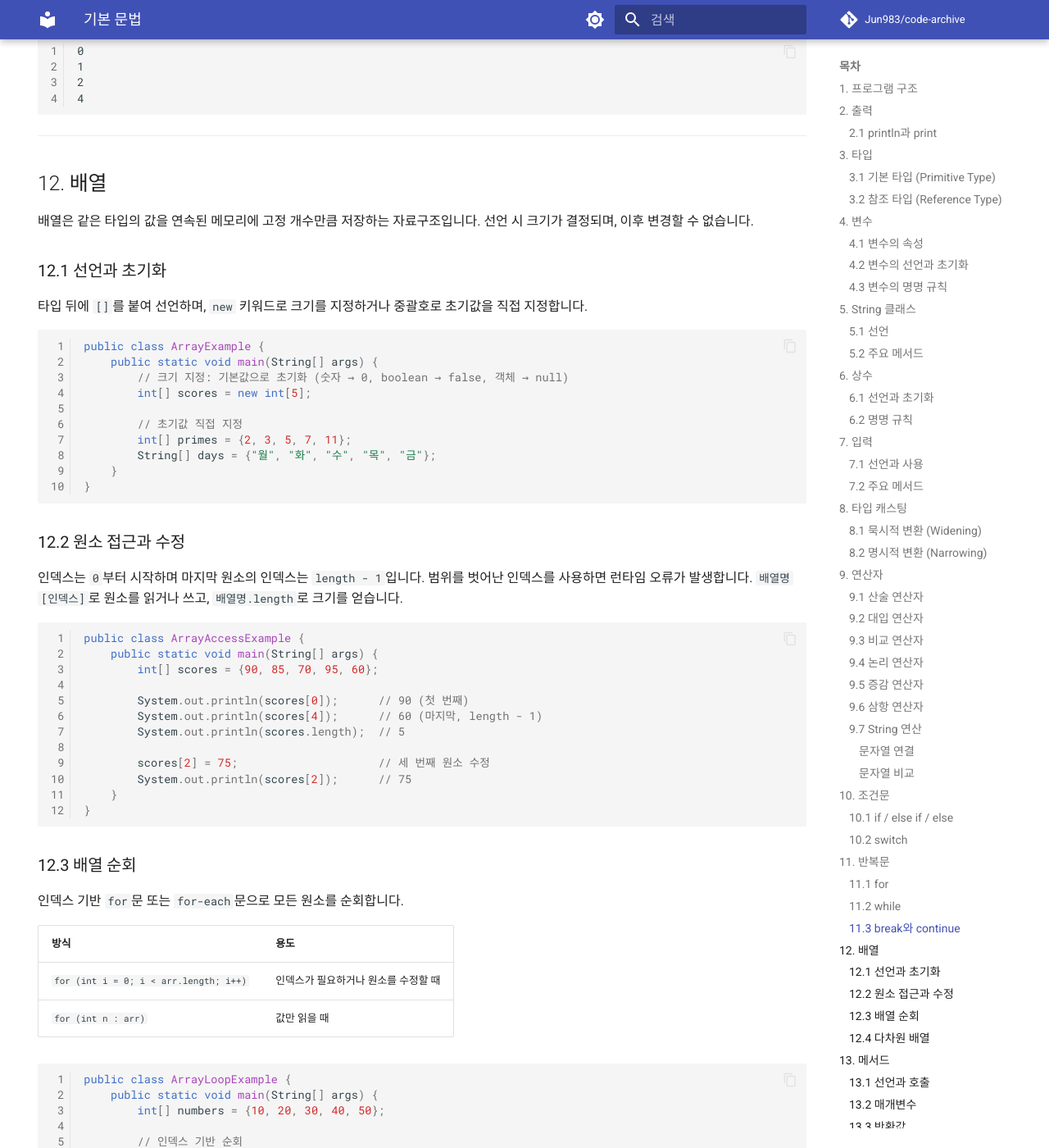
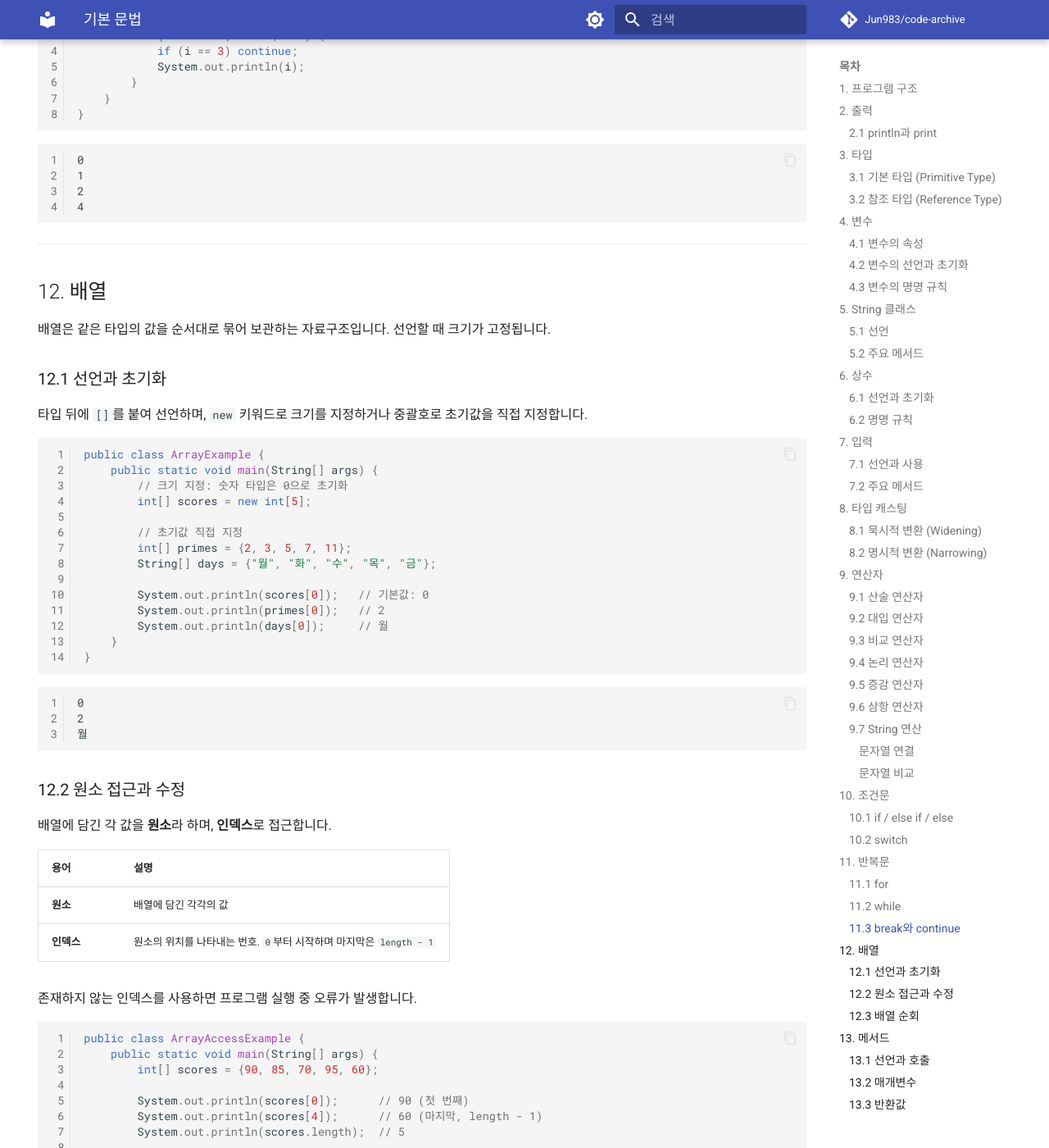
Before and after one commit to Jun983/code-archive, an MkDocs documentation site: the page built from docs/java/syntax.md, in a window 1280 px wide and 1400 px high, scrolled down 20902 px. Shown: the whole window at 82% size. Built offline with MkDocs 1.6.1 and Material for MkDocs 9.7.7, drawn with Linux system fonts in a browser that asks for light colours; comment, search, counter and statistics services are not loaded; some of the changed text lies outside the part shown.

Commit message:
docs(java): 배열·메서드 섹션 샘플 코드에 출력 블록 추가
Co-Authored-By: Claude Sonnet 4.6 <noreply@anthropic.com>

````diff
--- a/docs/java/syntax.md
+++ b/docs/java/syntax.md
@@ -167,8 +167,16 @@ public class NamingExample {
     public static void main(String[] args) {
         int maxRetryCount = 3;
         boolean isActive = true;
+
+        System.out.println(maxRetryCount);
+        System.out.println(isActive);
     }
 }
+```
+
+```
+3
+true
 ```
 
 ---
@@ -856,7 +864,7 @@ public class ContinueExample {
 
 ## 12. 배열
 
-배열은 같은 타입의 값을 연속된 메모리에 고정 개수만큼 저장하는 자료구조입니다. 선언 시 크기가 결정되며, 이후 변경할 수 없습니다.
+배열은 같은 타입의 값을 순서대로 묶어 보관하는 자료구조입니다. 선언할 때 크기가 고정됩니다.
 
 ### 12.1 선언과 초기화
 
@@ -865,19 +873,36 @@ public class ContinueExample {
 ```java
 public class ArrayExample {
     public static void main(String[] args) {
-        // 크기 지정: 기본값으로 초기화 (숫자 → 0, boolean → false, 객체 → null)
+        // 크기 지정: 숫자 타입은 0으로 초기화
         int[] scores = new int[5];
 
         // 초기값 직접 지정
         int[] primes = {2, 3, 5, 7, 11};
         String[] days = {"월", "화", "수", "목", "금"};
+
+        System.out.println(scores[0]);   // 기본값: 0
+        System.out.println(primes[0]);   // 2
+        System.out.println(days[0]);     // 월
     }
 }
 ```
 
+```
+0
+2
+월
+```
+
 ### 12.2 원소 접근과 수정
 
-인덱스는 `0`부터 시작하며 마지막 원소의 인덱스는 `length - 1`입니다. 범위를 벗어난 인덱스를 사용하면 런타임 오류가 발생합니다. `배열명[인덱스]`로 원소를 읽거나 쓰고, `배열명.length`로 크기를 얻습니다.
+배열에 담긴 각 값을 **원소**라 하며, **인덱스**로 접근합니다.
+
+| 용어 | 설명 |
+|------|------|
+| **원소** | 배열에 담긴 각각의 값 |
+| **인덱스** | 원소의 위치를 나타내는 번호. `0`부터 시작하며 마지막은 `length - 1` |
+
+존재하지 않는 인덱스를 사용하면 프로그램 실행 중 오류가 발생합니다.
 
 ```java
 public class ArrayAccessExample {
@@ -894,9 +919,16 @@ public class ArrayAccessExample {
 }
 ```
 
+```
+90
+60
+5
+75
+```
+
 ### 12.3 배열 순회
 
-인덱스 기반 `for`문 또는 `for-each`문으로 모든 원소를 순회합니다.
+인덱스 기반 `for`문 또는 `for-each`문으로 모든 원소를 순회합니다. `for-each`는 `for (타입 변수 : 배열)` 형태로, 인덱스 없이 값만 꺼낼 때 사용합니다.
 
 | 방식 | 용도 |
 |------|------|
@@ -921,32 +953,17 @@ public class ArrayLoopExample {
 }
 ```
 
-### 12.4 다차원 배열
-
-`[][]`로 2차원 배열을 선언합니다. 행·열 구조로 표나 격자를 표현할 때 사용합니다.
-
-```java
-public class TwoDArrayExample {
-    public static void main(String[] args) {
-        int[][] matrix = {
-            {1, 2, 3},
-            {4, 5, 6},
-            {7, 8, 9}
-        };
-
-        System.out.println(matrix[1][2]);  // 6 (2행 3열)
-
-        for (int[] row : matrix) {
-            for (int val : row) {
-                System.out.print(val + " ");
-            }
-            System.out.println();
-        }
-        // 1 2 3
-        // 4 5 6
-        // 7 8 9
-    }
-}
+```
+0: 10
+1: 20
+2: 30
+3: 40
+4: 50
+10
+20
+30
+40
+50
 ```
 
 ---
@@ -974,6 +991,11 @@ public class MethodExample {
 }
 ```
 
+```
+안녕하세요!
+안녕하세요!
+```
+
 ### 13.2 매개변수
 
 호출 시 값을 전달하려면 선언부에 **매개변수**를 씁니다. 여러 개는 `,`로 구분합니다. 호출 시 실제로 넘기는 값은 **인수**라고 합니다.
@@ -989,6 +1011,11 @@ public class ParamExample {
         greet("민준", 30);  // 민준님은 30살입니다.
     }
 }
+```
+
+```
+지수님은 25살입니다.
+민준님은 30살입니다.
 ```
 
 ### 13.3 반환값
@@ -1012,3 +1039,7 @@ public class ReturnExample {
     }
 }
 ```
+
+```
+7
+```
````
